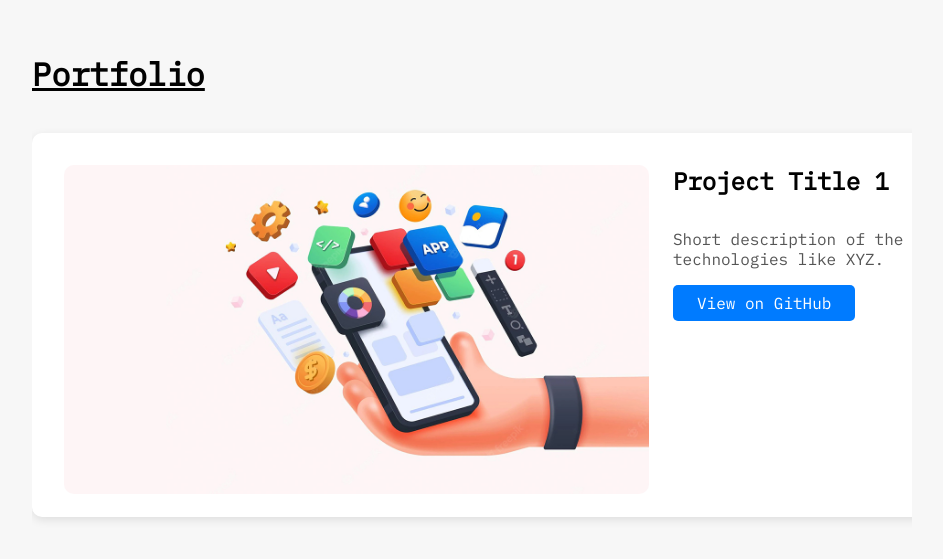
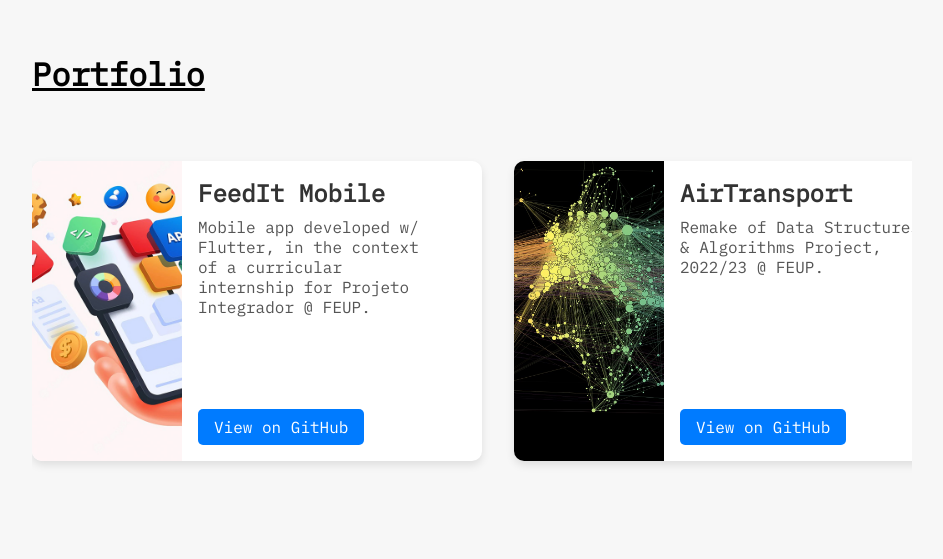
Before and after one commit to jmffelisberto/Showroom, a website: page index.html in a window 1280 px wide. Shown: the part 1959-2518 px from the top of the page, without its empty margins (268-1211 px from the left). Drawn offline with Linux system fonts and the light colour scheme; a web font is replaced by a local one.

Commit message:
still working on projects

```diff
--- a/css/styles.css
+++ b/css/styles.css
@@ -95,15 +95,15 @@
 }
 
 /* Horizontal Scroll */
-.horizontal_scroll {
+/* .horizontal_scroll {
   position: absolute;
   top: 10%;
   height: 60%;
-  width: 400vw;
+  width: 100vw;
   will-change: transform;
   display: flex;
   justify-content: space-between;
-}
+} */
 
 .scroll_contents {
   height: 100%;
@@ -119,7 +119,7 @@
 }
 
 .scroll_container {
-  height: 400vh;
+  height: 200vh;
   padding-top: 10rem;
 }
 
@@ -362,65 +362,77 @@
 }
 
 /* Project Card Layout */
+
+.horizontal_scroll {
+  display: flex;
+  overflow-x: auto;
+  scroll-snap-type: x mandatory;
+  padding: 1rem 0;
+  width: calc(450px * 4 + 32px * 3); /* Adjusted for new card width and margin */
+}
+
 .project-card {
   display: flex;
-  align-items: flex-start; /* Align items at the top */
-  padding: 2rem;
-  box-sizing: border-box;
-  background-color: #fff;
+  background: white;
   border-radius: 10px;
-  overflow: hidden; /* Prevent overflow issues */
-  max-width: 90%; /* Limit the width to prevent oversized cards */
-  margin: 1rem auto; /* Center the card horizontally */
-  box-shadow: 0px 3px 10px rgba(0, 0, 0, 0.1); /* Add subtle shadow */
+  overflow: hidden;
+  box-shadow: 0 4px 8px rgba(0, 0, 0, 0.1);
+  transition: transform 0.3s ease;
+  width: 450px; /* Increased width */
+  height: 300px; /* Fixed height */
+  margin-right: 2rem; /* Margin between cards */
+  scroll-snap-align: start;
 }
 
-/* Card Image */
-.card-image {
-  flex: 0 0 50%; /* Set image to 50% of the card's width */
-  max-width: 585px; /* Set a max-width for the image */
-  height: auto; /* Maintain aspect ratio */
-  border-radius: 10px;
-  margin-right: 1.5rem; /* Space between image and text */
+.project-card:last-child {
+  margin-right: 0;
 }
 
-/* Card Text */
+.card-image {
+  width: 150px; /* Fixed width for the image */
+  height: auto; /* Maintain aspect ratio */
+  object-fit: cover;
+}
+
 .card-text {
-  flex: 1; /* Take up the remaining space */
   display: flex;
   flex-direction: column;
-  justify-content: space-between; /* Distribute text and button evenly */
+  justify-content: space-between;
+  padding: 1rem;
+  flex: 1;
 }
 
-/* Title and Description */
+.card-content {
+  margin-bottom: 1rem; /* Space between text and button */
+}
+
 .card-title {
+  margin: 0;
   font-size: 1.5rem;
-  color: #010101;
-  margin-bottom: 0.5rem;
+  font-weight: bold;
+  color: #333;
 }
 
 .card-description {
+  margin: 0.5rem 0 0 0;
   font-size: 1rem;
   color: #555;
-  margin-bottom: 1rem;
 }
 
-/* Button */
 .card-button {
-  display: inline-block;
-  padding: 0.5rem 1.5rem;
-  font-size: 1rem;
+  align-self: flex-start;
+  text-decoration: none;
   color: #fff;
   background-color: #007bff;
+  padding: 0.5rem 1rem;
   border-radius: 5px;
-  text-decoration: none;
   transition: background-color 0.3s ease;
-  align-self: flex-start; /* Align button to the left */
 }
 
 .card-button:hover {
   background-color: #0056b3;
 }
+
 
 #image2 {
   max-width: 550px;
--- a/index.html
+++ b/index.html
@@ -99,9 +99,9 @@
               <div class="scroll_contents project-card">
                 <img src="assets/image1.jpg" alt="Project Image 1" class="card-image" id="image1">
                 <div class="card-text">
-                  <div>
-                    <h2 class="card-title">Project Title 1</h2>
-                    <p class="card-description">Short description of the project. It involves technologies like XYZ.</p>
+                  <div class="card-content">
+                    <h2 class="card-title">FeedIt Mobile</h2>
+                    <p class="card-description">Mobile app developed w/ Flutter, in the context of a curricular internship for Projeto Integrador @ FEUP.</p>
                   </div>
                   <a href="https://github.com/username/project1" target="_blank" class="card-button">View on GitHub</a>
                 </div>
@@ -110,9 +110,9 @@
               <div class="scroll_contents project-card">
                 <img src="assets/image2.jpg" alt="Project Image 1" class="card-image" id="image2">
                 <div class="card-text">
-                  <div>
-                    <h2 class="card-title">Project Title 1</h2>
-                    <p class="card-description">Short description of the project. It involves technologies like XYZ.</p>
+                  <div class="card-content">
+                    <h2 class="card-title">AirTransport</h2>
+                    <p class="card-description">Remake of Data Structures & Algorithms Project, 2022/23 @ FEUP.</p>
                   </div>
                   <a href="https://github.com/username/project1" target="_blank" class="card-button">View on GitHub</a>
                 </div>
@@ -121,9 +121,9 @@
               <div class="scroll_contents project-card">
                 <img src="assets/image3.png" alt="Project Image 1" class="card-image" id="image3">
                 <div class="card-text">
-                  <div>
-                    <h2 class="card-title">Project Title 1</h2>
-                    <p class="card-description">Short description of the project. It involves technologies like XYZ.</p>
+                  <div class="card-content">
+                    <h2 class="card-title">Pacxon</h2>
+                    <p class="card-description">Java game developed w/ Lanterna in the scope of Software Design & Test Lab, 2023/24 @ FEUP.</p>
                   </div>
                   <a href="https://github.com/username/project1" target="_blank" class="card-button">View on GitHub</a>
                 </div>
@@ -132,9 +132,9 @@
               <div class="scroll_contents project-card">
                 <img src="assets/image4.jpg" alt="Project Image 1" class="card-image" id="image4">
                 <div class="card-text">
-                  <div>
-                    <h2 class="card-title">Project Title 1</h2>
-                    <p class="card-description">Short description of the project. It involves technologies like XYZ.</p>
+                  <div class="card-content">
+                    <h2 class="card-title">Showroom</h2>
+                    <p class="card-description">Personal Web Portfolio to showcase academic path, skills and interests.</p>
                   </div>
                   <a href="https://github.com/username/project1" target="_blank" class="card-button">View on GitHub</a>
                 </div>
```
